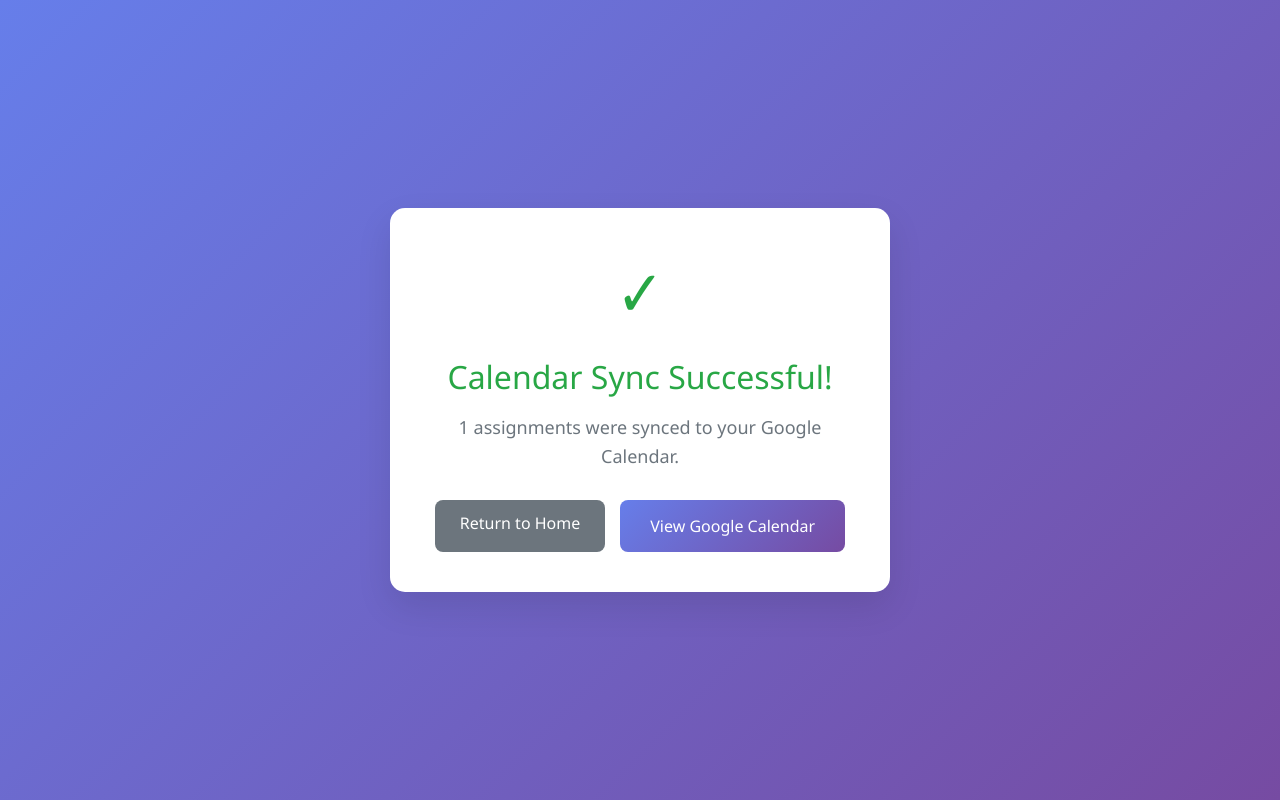
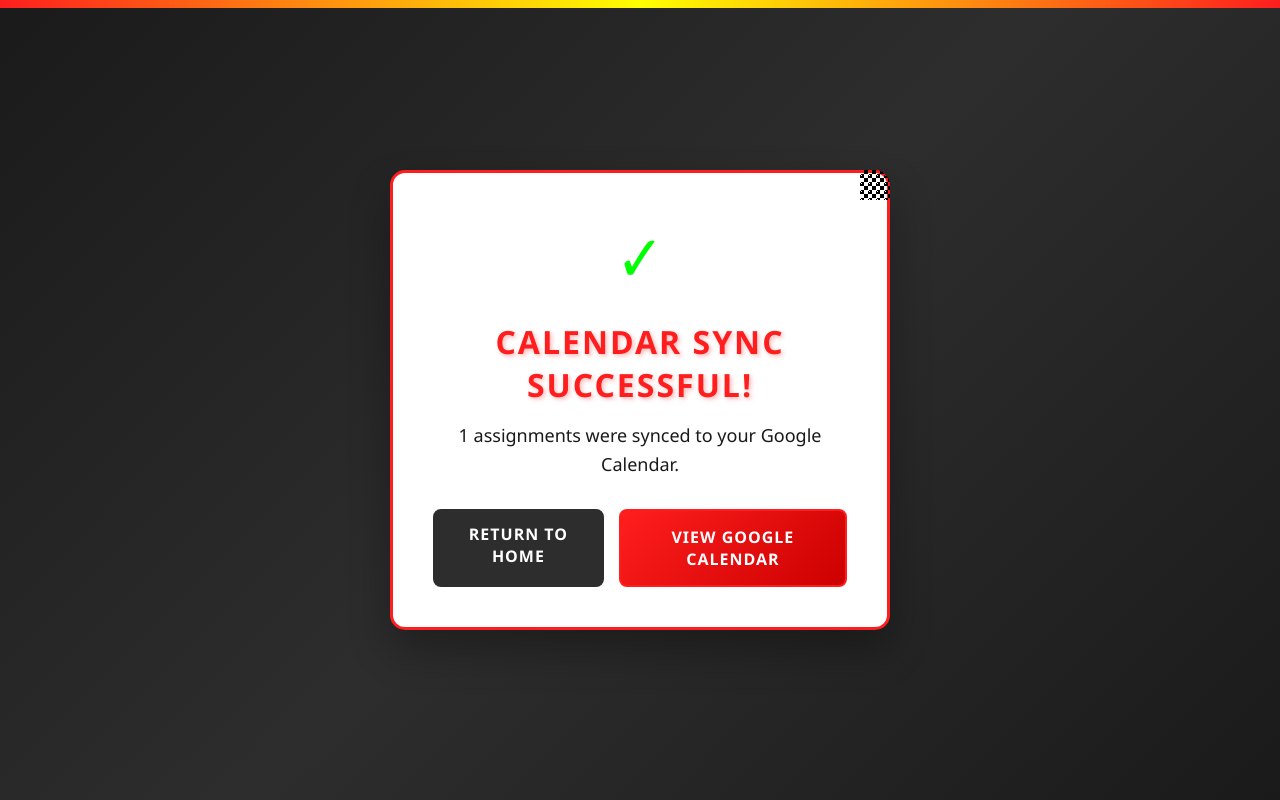
Before and after one commit to ddavidhe/htv-pitstop, a Flask app: template templates/success.html in a window 1280 px wide. Run offline with Flask 3, Linux system fonts and the light colour scheme; the template is opened without the code that fills it: most values are stand-ins (such as "Sample title", 1, 10 or a date in 2020).

Commit message:
better visual

```diff
--- a/static/style.css
+++ b/static/style.css
@@ -6,29 +6,65 @@
 
 body {
     font-family: 'Segoe UI', Tahoma, Geneva, Verdana, sans-serif;
-    background: linear-gradient(135deg, #667eea 0%, #764ba2 100%);
+    background: linear-gradient(135deg, #1a1a1a 0%, #2d2d2d 50%, #1a1a1a 100%);
     min-height: 100vh;
     display: flex;
     align-items: center;
     justify-content: center;
     color: #333;
+    position: relative;
+}
+
+/* Racing stripe accent */
+body::before {
+    content: '';
+    position: fixed;
+    top: 0;
+    left: 0;
+    width: 100%;
+    height: 8px;
+    background: linear-gradient(90deg, #ff1e1e 0%, #ffff00 50%, #ff1e1e 100%);
+    z-index: 1000;
 }
 
 .container {
-    background: white;
+    background: #ffffff;
     padding: 40px;
     border-radius: 15px;
-    box-shadow: 0 15px 35px rgba(0, 0, 0, 0.1);
+    box-shadow: 0 20px 40px rgba(0, 0, 0, 0.3);
     text-align: center;
     max-width: 500px;
     width: 90%;
+    border: 3px solid #ff1e1e;
+    position: relative;
+}
+
+/* Racing checkered flag pattern corner */
+.container::after {
+    content: '';
+    position: absolute;
+    top: -3px;
+    right: -3px;
+    width: 30px;
+    height: 30px;
+    background:
+        linear-gradient(45deg, #000 25%, transparent 25%),
+        linear-gradient(-45deg, #000 25%, transparent 25%),
+        linear-gradient(45deg, transparent 75%, #000 75%),
+        linear-gradient(-45deg, transparent 75%, #000 75%);
+    background-size: 8px 8px;
+    background-position: 0 0, 0 4px, 4px -4px, -4px 0px;
+    border-radius: 0 15px 0 0;
 }
 
 h1 {
-    color: #4a5568;
+    color: #1a1a1a;
     margin-bottom: 30px;
     font-size: 2.2em;
-    font-weight: 300;
+    font-weight: 700;
+    text-transform: uppercase;
+    letter-spacing: 2px;
+    text-shadow: 2px 2px 4px rgba(255, 30, 30, 0.3);
 }
 
 .upload-form {
@@ -43,15 +79,16 @@
     display: inline-block;
     cursor: pointer;
     background: #f8f9fa;
-    border: 2px dashed #dee2e6;
+    border: 3px dashed #ff1e1e;
     border-radius: 10px;
     padding: 30px;
     transition: all 0.3s ease;
 }
 
 .file-input-wrapper:hover {
-    border-color: #667eea;
-    background: #f0f2ff;
+    border-color: #ffff00;
+    background: #fff8e1;
+    transform: scale(1.02);
 }
 
 .file-input-wrapper input[type=file] {
@@ -60,27 +97,34 @@
 }
 
 .file-input-text {
-    color: #666;
+    color: #1a1a1a;
     font-size: 16px;
+    font-weight: 600;
 }
 
 .upload-btn {
-    background: linear-gradient(135deg, #667eea 0%, #764ba2 100%);
+    background: linear-gradient(135deg, #ff1e1e 0%, #cc0000 100%);
     color: white;
     border: none;
     padding: 15px 30px;
     border-radius: 8px;
     font-size: 16px;
-    font-weight: 500;
+    font-weight: 700;
     cursor: pointer;
-    transition: transform 0.2s ease, box-shadow 0.2s ease;
+    transition: all 0.2s ease;
     text-decoration: none;
     display: inline-block;
+    text-transform: uppercase;
+    letter-spacing: 1px;
+    border: 2px solid #ff1e1e;
 }
 
 .upload-btn:hover {
-    transform: translateY(-2px);
-    box-shadow: 0 5px 15px rgba(102, 126, 234, 0.4);
+    background: linear-gradient(135deg, #ffff00 0%, #ffd700 100%);
+    color: #1a1a1a;
+    border-color: #ffff00;
+    transform: translateY(-3px);
+    box-shadow: 0 8px 20px rgba(255, 30, 30, 0.4);
 }
 
 .upload-btn:disabled {
@@ -90,16 +134,15 @@
 }
 
 .file-input-wrapper.highlight {
-    border-color: #667eea;
-    background: #f0f2ff;
-    transform: scale(1.02);
+    border-color: #ffff00;
+    background: #fff8e1;
+    transform: scale(1.05);
 }
 
 /* - JSON - */
-
 .json-output {
-    background: #f8f9fa;
-    border: 1px solid #e9ecef;
+    background: #1a1a1a;
+    border: 2px solid #ff1e1e;
     border-radius: 8px;
     padding: 20px;
     margin: 20px 0;
@@ -112,7 +155,7 @@
     font-family: 'Courier New', Courier, monospace;
     font-size: 14px;
     line-height: 1.5;
-    color: #495057;
+    color: #00ff00; /* Racing green terminal text */
     white-space: pre-wrap;
     word-break: break-word;
     text-align: left;
@@ -126,54 +169,74 @@
 }
 
 .secondary-btn {
-    background: #6c757d;
+    background: #2d2d2d;
     color: white;
     text-decoration: none;
     padding: 12px 25px;
     border-radius: 8px;
     font-size: 16px;
-    font-weight: 500;
-    transition: transform 0.2s ease, box-shadow 0.2s ease;
+    font-weight: 600;
+    transition: all 0.2s ease;
     display: inline-block;
+    text-transform: uppercase;
+    letter-spacing: 1px;
+    border: 2px solid #2d2d2d;
 }
 
 .secondary-btn:hover {
+    background: #ffff00;
+    color: #1a1a1a;
+    border-color: #ffff00;
     transform: translateY(-2px);
-    box-shadow: 0 5px 15px rgba(108, 117, 125, 0.4);
-    color: white;
+    box-shadow: 0 5px 15px rgba(255, 255, 0, 0.4);
     text-decoration: none;
 }
 
 /* - Success Page -*/
 .success-icon {
     font-size: 64px;
-    color: #28a745;
+    color: #00ff00; /* Racing green */
     margin-bottom: 20px;
-    animation: bounce 0.6s ease-in-out;
+    animation: checkered-flag 1s ease-in-out;
 }
 
 .success-title {
-    color: #28a745;
+    color: #ff1e1e;
     font-size: 2em;
     margin-bottom: 15px;
-    font-weight: 400;
+    font-weight: 700;
+    text-transform: uppercase;
+    letter-spacing: 2px;
 }
 
 .success-message {
     font-size: 18px;
-    color: #6c757d;
+    color: #1a1a1a;
     margin-bottom: 30px;
     line-height: 1.6;
+    font-weight: 500;
 }
 
-@keyframes bounce {
-    0%, 20%, 60%, 100% {
-        transform: translateY(0);
+@keyframes checkered-flag {
+    0%, 100% {
+        transform: rotate(0deg) scale(1);
     }
-    40% {
-        transform: translateY(-10px);
+    25% {
+        transform: rotate(-5deg) scale(1.1);
     }
-    80% {
-        transform: translateY(-5px);
+    50% {
+        transform: rotate(0deg) scale(1.2);
+    }
+    75% {
+        transform: rotate(5deg) scale(1.1);
     }
 }
+
+/* Racing-specific elements */
+.racing-accent {
+    background: linear-gradient(90deg, #ff1e1e 0%, #ffff00 50%, #ff1e1e 100%);
+    height: 4px;
+    width: 100%;
+    margin: 20px 0;
+    border-radius: 2px;
+}
```
Also changed, not shown: static/swipe.css (+20 -1 lines).
